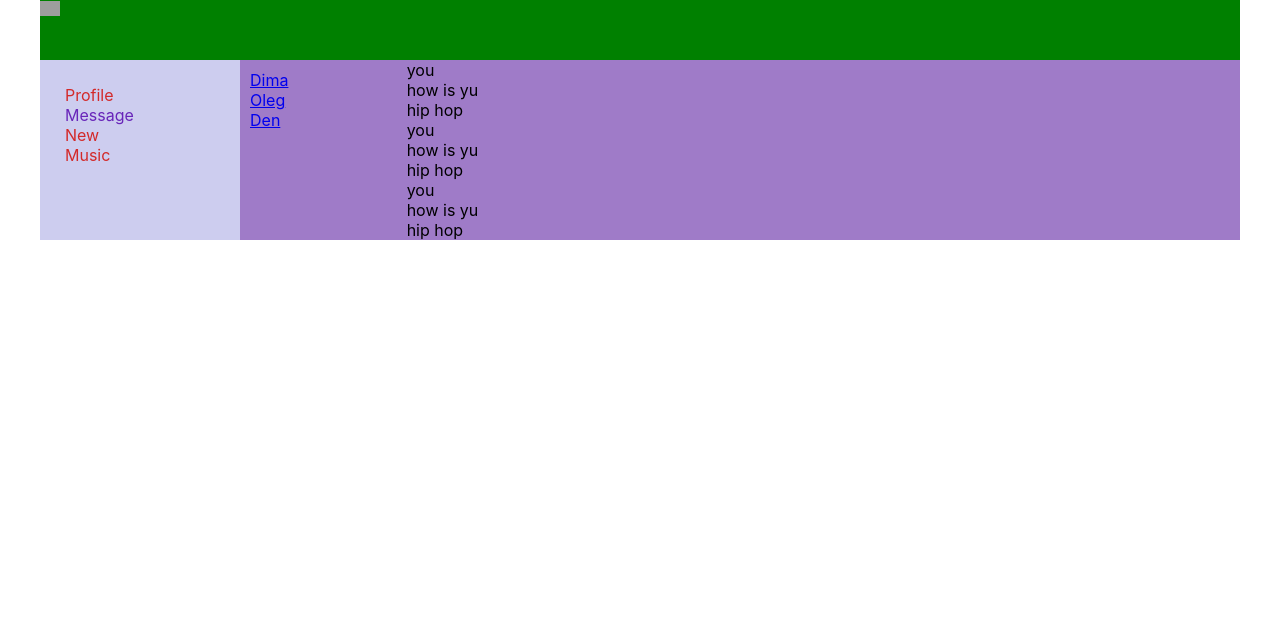
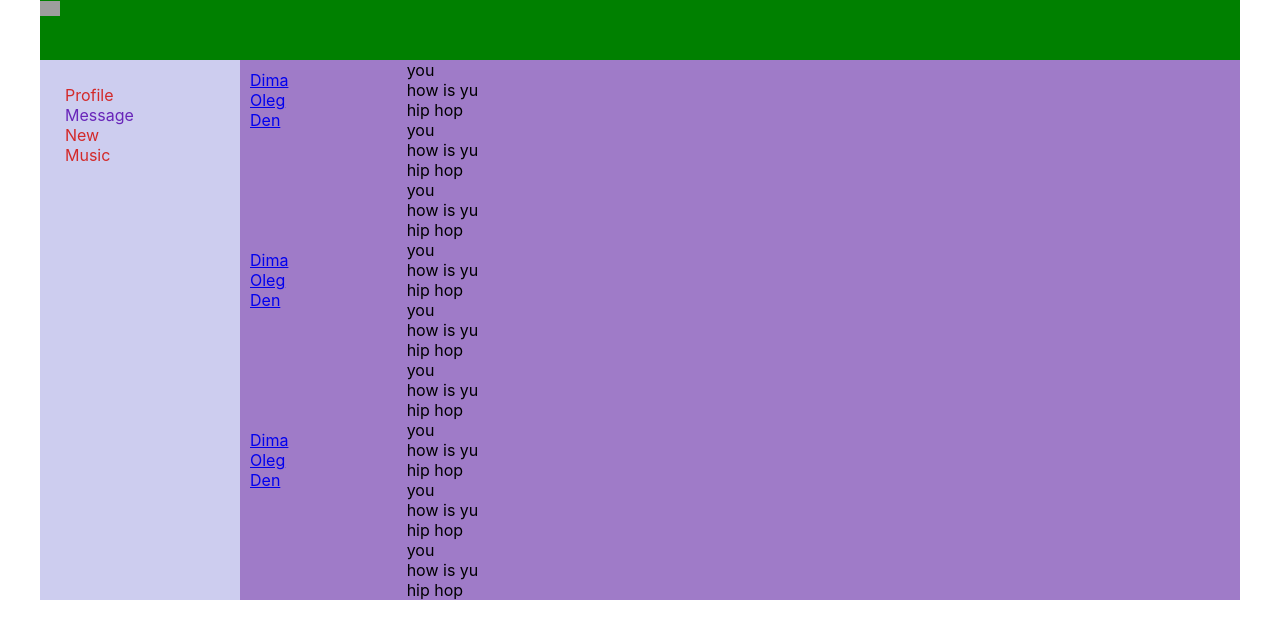
Before and after one commit to Stasik77/samurai-way-main, a React (Create React App) app: page /dialogs in a window 1280 px wide. Shown: the top 638 px of the page. Built offline with nearby package versions, Linux system fonts and the light colour scheme; grey boxes are pictures that could not be loaded.

Commit message:
modul bloc

```diff
--- a/src/App.tsx
+++ b/src/App.tsx
@@ -19,6 +19,8 @@ function App(props: any) {
                 <div className="app-wrapper-content">
                     <Route path="/profile" render={()=> <Profile postsData={props.postsData}/>}/>
                     <Route path="/dialogs" render={()=> <Dialogs dialogsData={props.dialogsData} messagesData={props.messagesData}/>}/>
+                    <Route path="/dialogs" render={()=> <Dialogs dialogsData={props.dialogsData} messagesData={props.messagesData}/>}/>
+                    <Route path="/dialogs" render={()=> <Dialogs dialogsData={props.dialogsData} messagesData={props.messagesData}/>}/>
 
 
                 </div>
```
